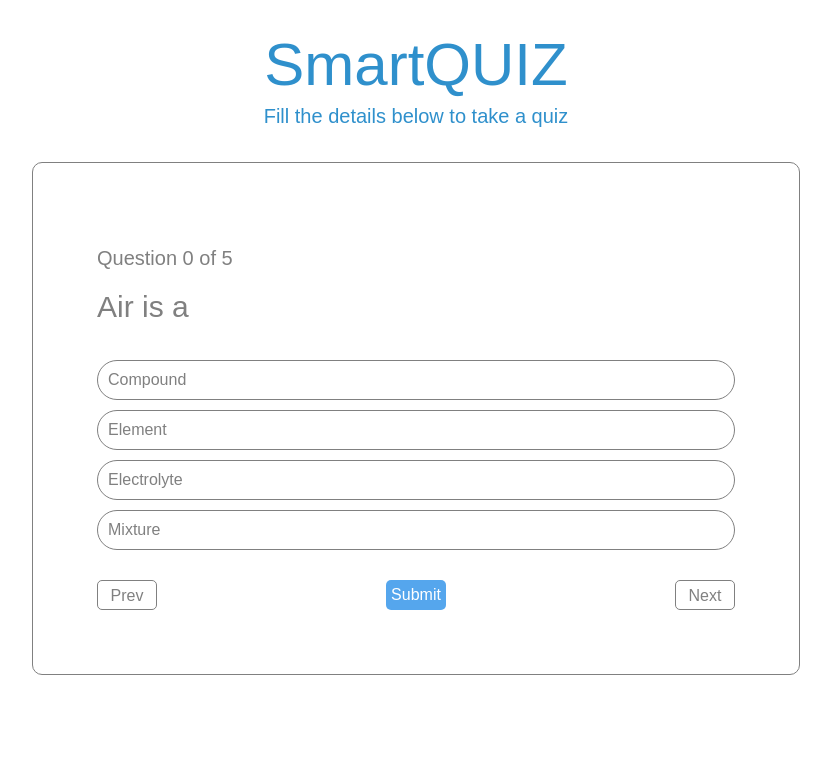
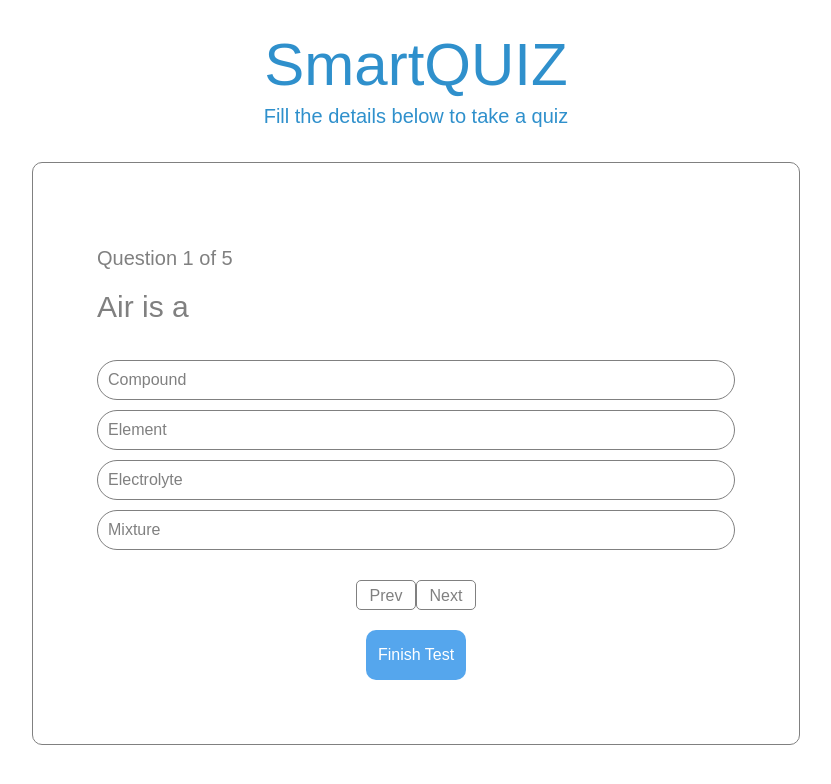
Before and after one commit to vini4013/quiz_system, a plain HTML site: page index.htm in a window 1280 px wide. Both pictures are taken after a click on the button "Next->". Shown: the whole page, without its empty margins (224-1055 px from the left). Drawn offline with Linux system fonts and the light colour scheme.

Commit message:
Add files via upload
updated files

```diff
--- a/index.htm
+++ b/index.htm
@@ -2,8 +2,6 @@
 <html>
 <head>
 	<link rel="stylesheet" type="text/css" href="quiz.css">
-
-
 
 	<title>
 		Welcome to the quiz
@@ -21,9 +19,10 @@
 		</div><!--heading-->
 
 		<div class="flex-row w-100 justify-c"><!--pagebody-->
+			<div class="flex-row w-60 b-1 justify-c contentBox" id="contentbox"><!--contentbox-->
 
-			<div class="flex-row w-60 b-1 justify-c contentBox" id="contentbox"><!--contentbox-->
 			  <div class="flex-row w-100" id="userInfoBox"><!--userInfoBox-->
+
 				<div class="flex-row">
 					<label> Name</label>
 				</div>
@@ -41,7 +40,9 @@
 				</div>
 			  </div><!--userInfoBox-->
 
+
 			  <div class="flex-row w-100" id="queBox">
+
 			  	<div class="queNo flex-row font-m " id="queNo">
 			  		Question 0 of 5
 			  	</div>
@@ -64,17 +65,20 @@
 			  		</div>
 
 			  	</div>
-			  	<div class="flex-row justify-sb  mt-20">
+			  	<div class="flex-row justify-c  mt-20">
 			  		<div class="btn2 text-c lh-30" id="prev_btn">
 			  			Prev
 			  		</div>
-			  		<div class="btn2 text-c lh-30 bg-blue" id="submit_btn">
-			  			Submit
-			  		</div>
+
 			  		<div class="btn2 text-c lh-30" id="next_btn">
 			  			Next
 			  		</div>
 
+			  	</div>
+			  	<div class="flex-row justify-c">
+				  	<div class=" text-c lh-30 bg-blue mt-20" id="submit_btn">
+				  			Finish Test
+				  	</div>
 			  	</div>
 			  </div>
 			  <div class="flex-row" id="result" >
--- a/quiz.css
+++ b/quiz.css
@@ -29,7 +29,6 @@ label{
 
 .flex-container{
 	display: flex;
-
 }
 .flex-row{
 	display: flex;
@@ -50,7 +49,6 @@ label{
 }
 .justify-sb{
 	justify-content: space-between;
-
 }
 .text-c{
  	text-align: center;
@@ -82,6 +80,9 @@ label{
 .h-10{
 	height: 10%;
 }
+.h-100{
+	height: 100%;
+}
 .text-white{
 	color: #ffffff;
 }
@@ -91,23 +92,19 @@ label{
 .font-l{
 	font-size: 60px;
 	margin-top:10px;
-
 }
 .font-m{
 	font-size: 20px;
 	margin-top:20px;
-
 }
 .p-20{
 	padding: 20px;
 }
 .m-20{
 	margin:20;
-
 }
 .mt-20{
 	margin-top:20px;
-
 }
 .ml-10{
 	margin-left: 10px;
@@ -215,3 +212,12 @@ label{
 #result{
   display: none;
 }
+
+#submit_btn{
+	height: 50px;
+	width: 100px;
+	line-height: 50px;
+	border-radius: 10px;
+	border: none;
+
+}
--- a/quiz.js
+++ b/quiz.js
@@ -5,6 +5,7 @@ var interval=Math.floor((Math.random() * 4) + 1);
 var curQue=-1;
 var queArr=[];
 var atempt=0, correct=0;
+var flag=0;
 //var que=[];
 
 function question(queId,response){
@@ -14,7 +15,6 @@ function question(queId,response){
 var count=0;
 
 for(i=start; count<5; i=i+interval){
-
    if (i>19){
    	i=i%20;
    }
@@ -39,6 +39,7 @@ function loadQuestion(i){
 	document.getElementById("option_b").innerHTML=data[i].b;
 	document.getElementById("option_c").innerHTML=data[i].c;
 	document.getElementById("option_d").innerHTML=data[i].d;
+	document.getElementById("queNo").innerHTML="Question  "+ (curQue+1)+" of 5";
 	showResponse();
 
 }
@@ -50,6 +51,7 @@ function test(){
 function setResponse(response){
 	queArr[curQue].response=response;
 	nextQue();
+	if (flag==1) {show_result();}
 
 }
 
@@ -96,6 +98,9 @@ function showResponse(){
 	 	manage_prev();
 	 	manage_next();
  	}
+ 	else{
+ 		flag=1;
+ 	}
  	//console.log(curQue);
  	//curQue++;
  }
@@ -108,12 +113,9 @@ function showResponse(){
 	 	manage_prev();
 	 	manage_next();
   	}
-
-
  }
  function show_result(){
- 	//confirm("Are you sure you want to submit the test?");
-
+ 	if(confirm("Are you sure you want to submit the test?")){
 	 	for(i=0;i<5;i++){
 	 		//id=queArr[i].num;
 	 		if(queArr[i].response){
@@ -129,16 +131,19 @@ function showResponse(){
 	 	document.getElementById("result").style.display="flex";
 	 	document.getElementById("queBox").style.display="none";
 
+ 	}else{
+ 		showResponse();
+ 	}
  	//console.log(atempt);
  	//console.log(correct);
  }
 
 document.getElementById('sub_btn').addEventListener('click', showQuiz);
 
-document.getElementById('option_a').addEventListener('click', function(){setResponse("a");});
-document.getElementById('option_b').addEventListener('click', function(){setResponse("b");});
-document.getElementById('option_c').addEventListener('click', function(){setResponse("c");});
-document.getElementById('option_d').addEventListener('click', function(){setResponse("d");});
+document.getElementById('option_a').addEventListener('click', function(){setResponse("a"); });
+document.getElementById('option_b').addEventListener('click', function(){setResponse("b"); });
+document.getElementById('option_c').addEventListener('click', function(){setResponse("c"); });
+document.getElementById('option_d').addEventListener('click', function(){setResponse("d"); });
 
 document.getElementById('next_btn').addEventListener('click',nextQue);
 document.getElementById('prev_btn').addEventListener('click',prevQue);
```
Lines whose indentation alone changed are shown as unchanged.
